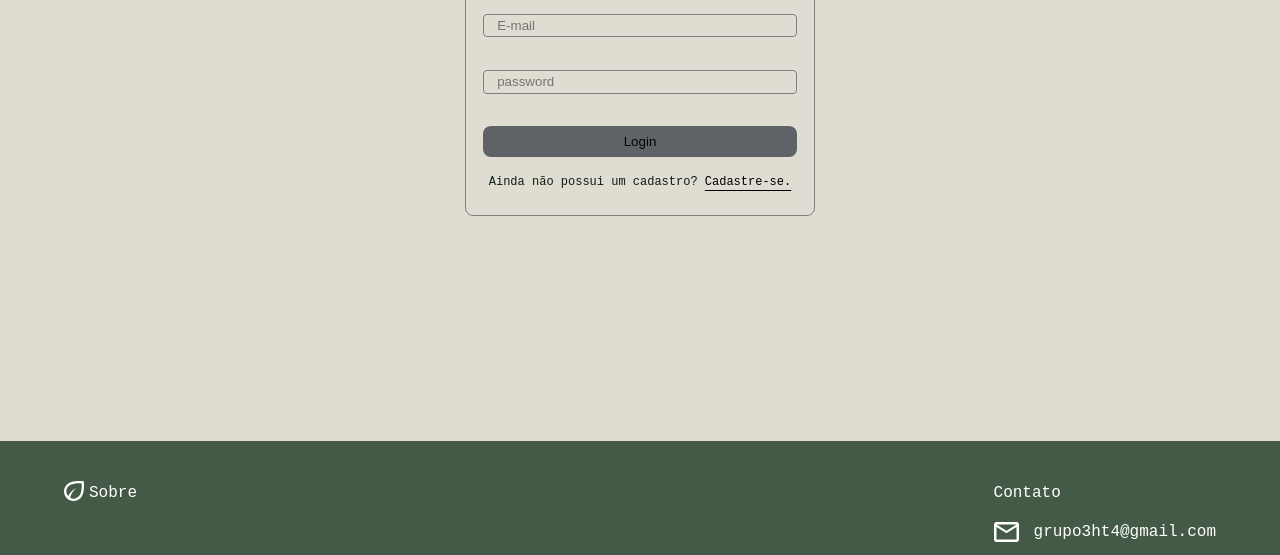
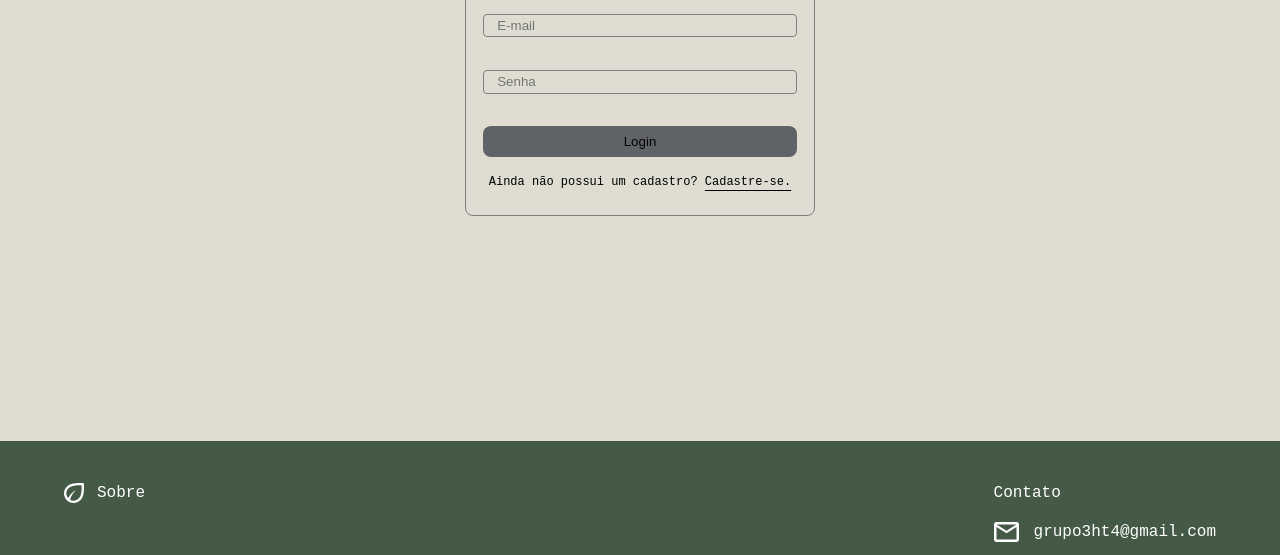
Before and after one commit to Green-Cycle/Green-Cycle, a React (Vite) app in the folder Frontend/: page /login in a window 1280 px wide. Shown: the part 256-811 px from the top of the page. Built offline with nearby package versions, Linux system fonts and the light colour scheme; a web font is replaced by a local one.

Commit message:
fixed footer link to about us & link color at login

```diff
--- a/Frontend/src/components/Footer.css
+++ b/Frontend/src/components/Footer.css
@@ -14,9 +14,16 @@
   row-gap: 10px;
 }
 
+.footer__link {
+  color: white;
+  text-decoration: none;
+  padding-left: 0.5rem;
+}
+
 .footer__column {
   display: flex;
   column-gap: 5px;
+  align-items: center;
 }
 
 .footer__column-social {
--- a/Frontend/src/components/Footer.jsx
+++ b/Frontend/src/components/Footer.jsx
@@ -1,3 +1,4 @@
+import { Link } from 'react-router-dom';
 import './Footer.css';
 function Footer() {
   return (
@@ -10,7 +11,9 @@ function Footer() {
             alt='icone de folha'
             className='footer__icon'
           />
-          <p>Sobre</p>
+          <Link to={'/sobre'} className='footer__link'>
+            Sobre
+          </Link>
         </div>
       </div>
 
--- a/Frontend/src/pages/Login.css
+++ b/Frontend/src/pages/Login.css
@@ -1,13 +1,13 @@
 @keyframes errorPopupAnimation {
-  0%{
+  0% {
     opacity: 0;
   }
 
-  50%{
+  50% {
     opacity: 1;
   }
 
-  100%{
+  100% {
     display: none;
   }
 }
@@ -17,7 +17,7 @@
   height: 70vh;
 }
 
-.login__wrapper{
+.login__wrapper {
   width: 350px;
   border: 1px solid gray;
   margin: auto;
@@ -25,56 +25,57 @@
   padding-block: 1.5rem;
 }
 
-.login__title{
+.login__title {
   font-weight: 400;
   font-size: 24px;
 }
 
-.login form{
+.login form {
   display: flex;
   flex-direction: column;
   gap: 2rem;
   margin-top: 1.5rem;
   width: 90%;
-  margin-inline: auto
+  margin-inline: auto;
 }
 
-.login__input-wrapper{
-  position: relative
+.login__input-wrapper {
+  position: relative;
 }
 
-.login__input{
+.login__input {
   width: 100%;
   position: relative;
 }
 
-.login button{
-  background-color: #5F6368;
+.login button {
+  background-color: #5f6368;
   padding-block: 0.5rem;
   border-radius: 8px;
   width: 100%;
   transition: 250ms ease-out;
 }
 
-.login button:hover{
+.login button:hover {
   background-color: gray;
 }
 
-.login__input-error{
+.login__input-error {
   color: red;
   font-size: 11px;
   text-align: right;
   margin-top: 0.5rem;
 }
 
-.login__button-wrapper{
+.login__button-wrapper {
   width: 100%;
   position: relative;
 }
 
-.login__register{
+.login__register {
   margin-top: 1rem;
   font-size: 12px;
+  color: black;
 }
 
 .login__register-link {
@@ -83,7 +84,7 @@
   text-underline-offset: 5px;
 }
 
-.errorPopup{
+.errorPopup {
   position: fixed;
   top: 20px;
   right: 30px;
--- a/Frontend/src/pages/Login.jsx
+++ b/Frontend/src/pages/Login.jsx
@@ -102,7 +102,7 @@ function Login() {
               className='login__input'
               name='password'
               type='password'
-              placeholder='password'
+              placeholder='Senha'
               value={password}
               onChange={(e) => setPassword(e.target.value)}
               required
```
